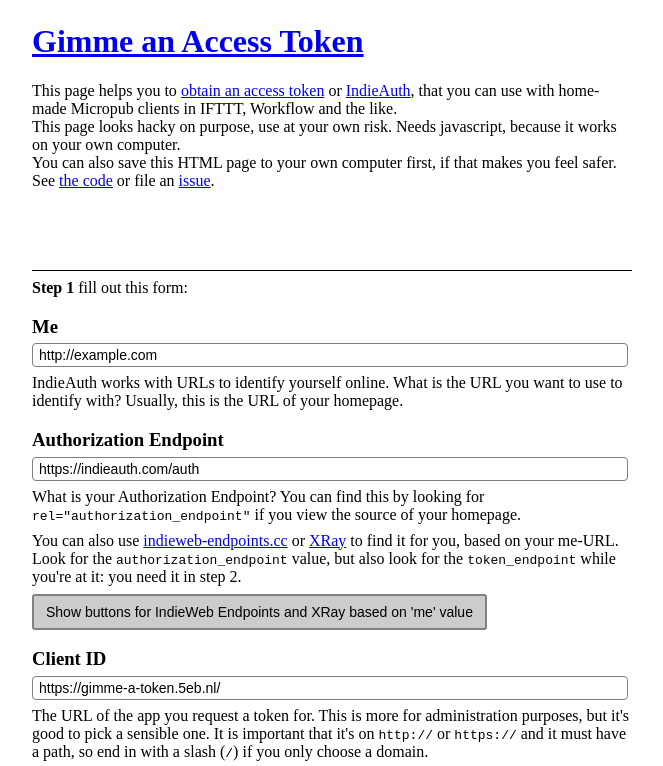
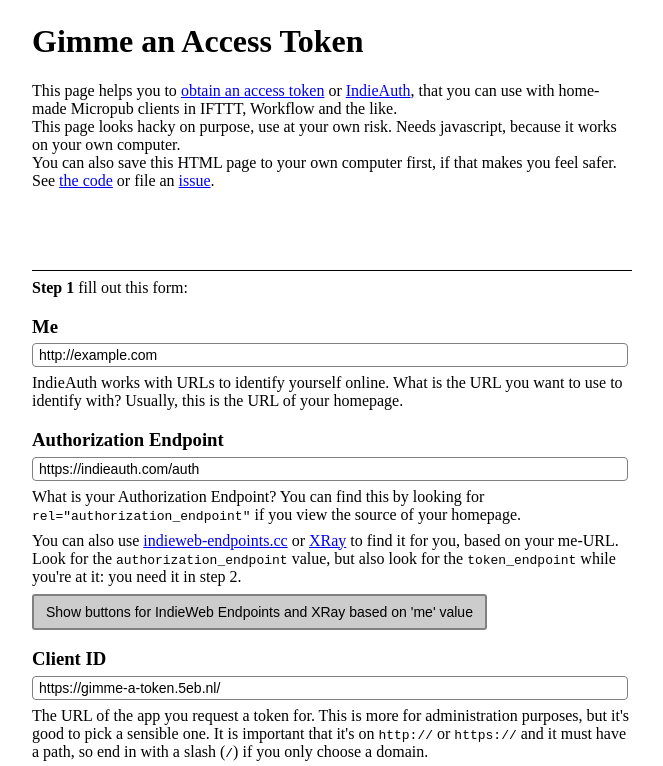
Before and after one commit to sebsel/gimme-a-token, a plain HTML site: page index.html in a window 1280 px wide. Shown: the top 766 px of the page, without its empty margins (308-971 px from the left). Drawn offline with Linux system fonts and the light colour scheme.

Commit message:
don't show the title as a link

```diff
--- a/index.html
+++ b/index.html
@@ -62,6 +62,10 @@
     form {
       margin-top: .5em;
     }
+    a.hide-link {
+      color: inherit;
+      text-decoration: none;
+    }
     #state-warning, #state-success {
       padding: 3px 8px;
       border-radius: 3px;
@@ -81,7 +85,7 @@
 </head>
 <body>
 
-<a href="https://gimme-a-token.5eb.nl" class="h-app u-url p-name"><h1>Gimme an Access Token</h1></a>
+<a href="https://gimme-a-token.5eb.nl" class="h-app u-url p-name hide-link"><h1>Gimme an Access Token</h1></a>
 
 This page helps you to <a href="https://indieweb.org/obtaining-an-access-token">obtain an access token</a>
 or <a href="https://indieweb.org/IndieAuth">IndieAuth</a>, that you can use with home-made Micropub clients
```
